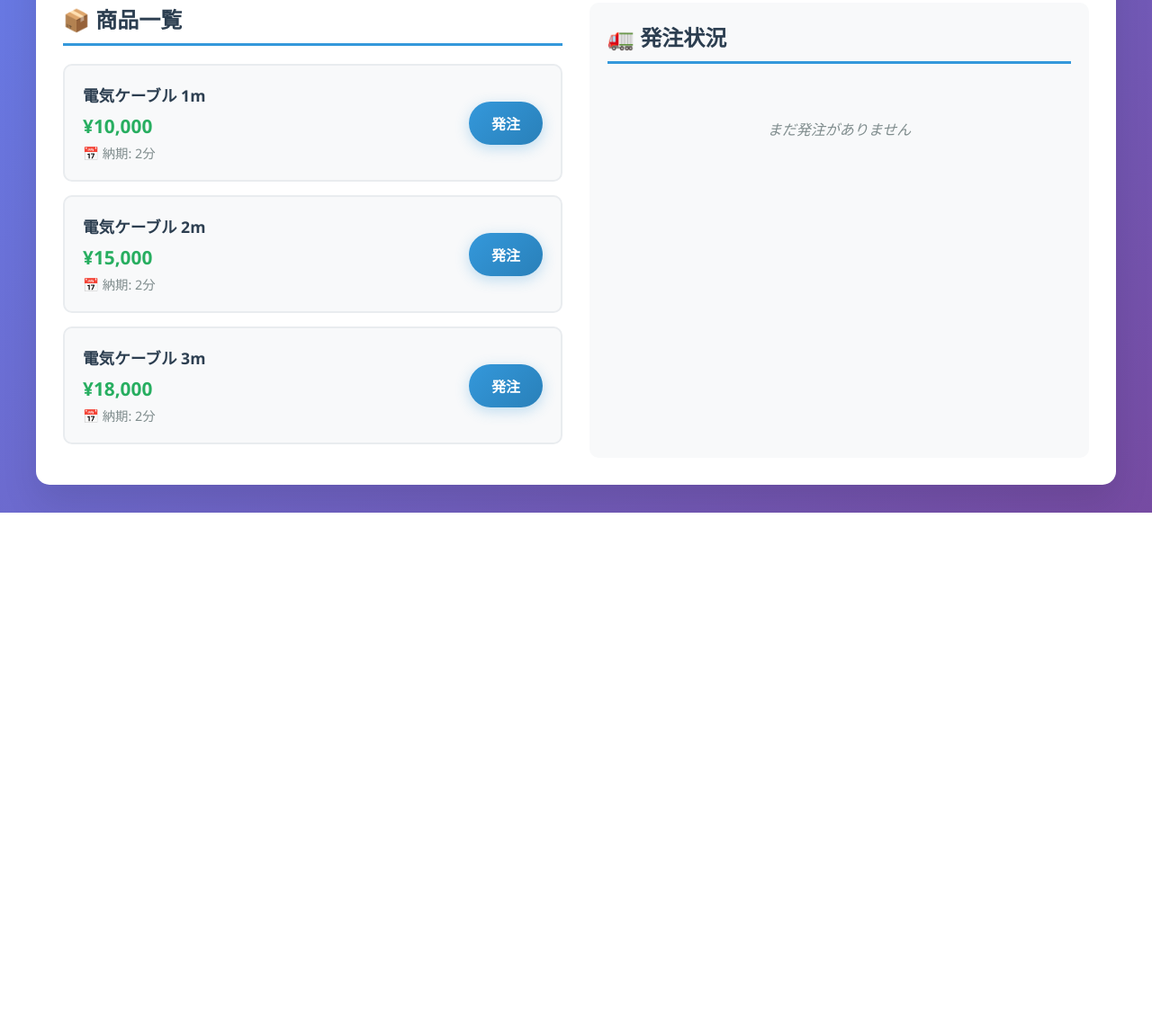
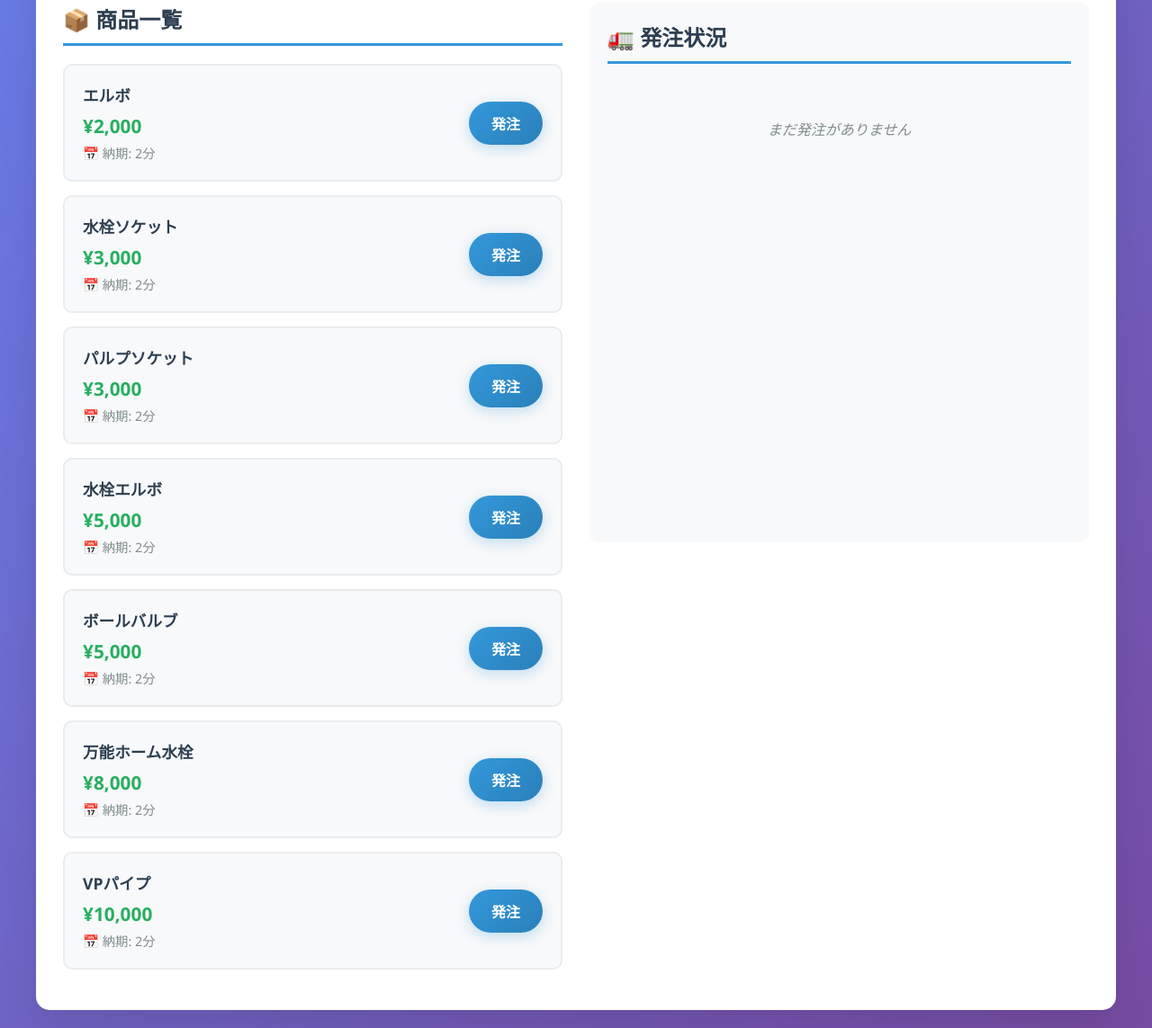
Before and after one commit to 108kent/Water-supply, a plain HTML site: page index.html in a window 1280 px wide. Shown: the part 230-1373 px from the top of the page at 90% size. Before the commit the page ends 800 px from the top, so only its background shows below. Drawn offline with Linux system fonts and the light colour scheme.

Commit message:
Update index.html

```diff
--- a/index.html
+++ b/index.html
@@ -3,16 +3,15 @@
 <head>
     <meta charset="UTF-8">
     <meta name="viewport" content="width=device-width, initial-scale=1.0">
-    <title>電気ケーブル発注システム</title>
+    <title>配管部品発注システム</title>
     <link rel="stylesheet" href="style.css">
 </head>
 <body>
     <div class="container">
         <div class="header">
-            <h1>⚡ 電気ケーブル発注システム</h1>
+            <h1>🔧 配管部品発注システム</h1>
             <div class="balance">💰 残高: ¥<span id="balance">100,000</span></div>
         </div>
-
         <div class="main-content">
             <div class="products-section">
                 <h2 class="section-title">📦 商品一覧</h2>
@@ -20,33 +19,77 @@
                 <div class="product-card">
                     <div class="product-info">
                         <div class="product-details">
-                            <h3>電気ケーブル 1m</h3>
-                            <div class="price">¥10,000</div>
+                            <h3>エルボ</h3>
+                            <div class="price">¥2,000</div>
                             <div class="delivery-time">📅 納期: 2分</div>
                         </div>
-                        <button class="order-btn" onclick="orderProduct(1, 10000, 2)">発注</button>
+                        <button class="order-btn" onclick="orderProduct('エルボ', 2000, 2)">発注</button>
                     </div>
                 </div>
 
                 <div class="product-card">
                     <div class="product-info">
                         <div class="product-details">
-                            <h3>電気ケーブル 2m</h3>
-                            <div class="price">¥15,000</div>
+                            <h3>水栓ソケット</h3>
+                            <div class="price">¥3,000</div>
                             <div class="delivery-time">📅 納期: 2分</div>
                         </div>
-                        <button class="order-btn" onclick="orderProduct(2, 15000, 2)">発注</button>
+                        <button class="order-btn" onclick="orderProduct('水栓ソケット', 3000, 2)">発注</button>
                     </div>
                 </div>
 
                 <div class="product-card">
                     <div class="product-info">
                         <div class="product-details">
-                            <h3>電気ケーブル 3m</h3>
-                            <div class="price">¥18,000</div>
+                            <h3>パルプソケット</h3>
+                            <div class="price">¥3,000</div>
                             <div class="delivery-time">📅 納期: 2分</div>
                         </div>
-                        <button class="order-btn" onclick="orderProduct(3, 18000, 2)">発注</button>
+                        <button class="order-btn" onclick="orderProduct('パルプソケット', 3000, 2)">発注</button>
+                    </div>
+                </div>
+
+                <div class="product-card">
+                    <div class="product-info">
+                        <div class="product-details">
+                            <h3>水栓エルボ</h3>
+                            <div class="price">¥5,000</div>
+                            <div class="delivery-time">📅 納期: 2分</div>
+                        </div>
+                        <button class="order-btn" onclick="orderProduct('水栓エルボ', 5000, 2)">発注</button>
+                    </div>
+                </div>
+
+                <div class="product-card">
+                    <div class="product-info">
+                        <div class="product-details">
+                            <h3>ボールバルブ</h3>
+                            <div class="price">¥5,000</div>
+                            <div class="delivery-time">📅 納期: 2分</div>
+                        </div>
+                        <button class="order-btn" onclick="orderProduct('ボールバルブ', 5000, 2)">発注</button>
+                    </div>
+                </div>
+
+                <div class="product-card">
+                    <div class="product-info">
+                        <div class="product-details">
+                            <h3>万能ホーム水栓</h3>
+                            <div class="price">¥8,000</div>
+                            <div class="delivery-time">📅 納期: 2分</div>
+                        </div>
+                        <button class="order-btn" onclick="orderProduct('万能ホーム水栓', 8000, 2)">発注</button>
+                    </div>
+                </div>
+
+                <div class="product-card">
+                    <div class="product-info">
+                        <div class="product-details">
+                            <h3>VPパイプ</h3>
+                            <div class="price">¥10,000</div>
+                            <div class="delivery-time">📅 納期: 2分</div>
+                        </div>
+                        <button class="order-btn" onclick="orderProduct('VPパイプ', 10000, 2)">発注</button>
                     </div>
                 </div>
             </div>
```
